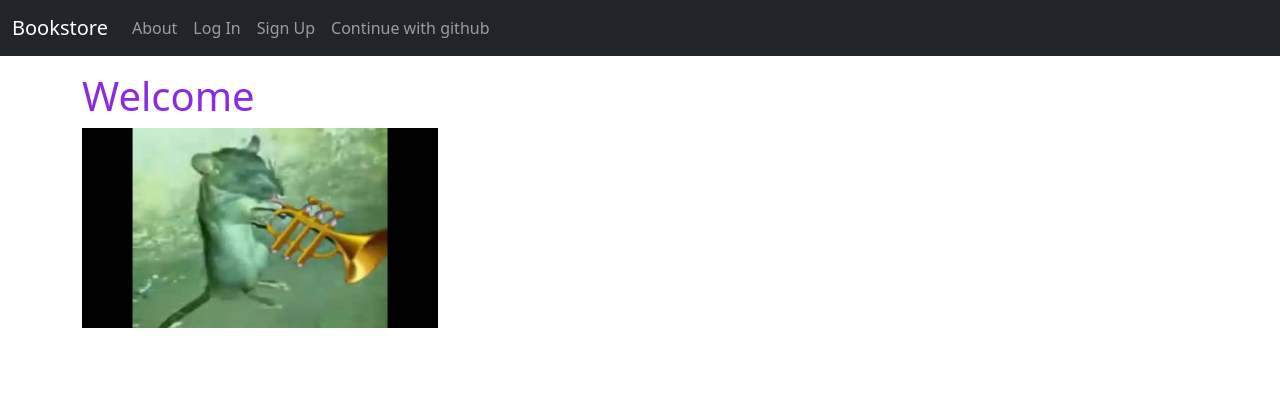
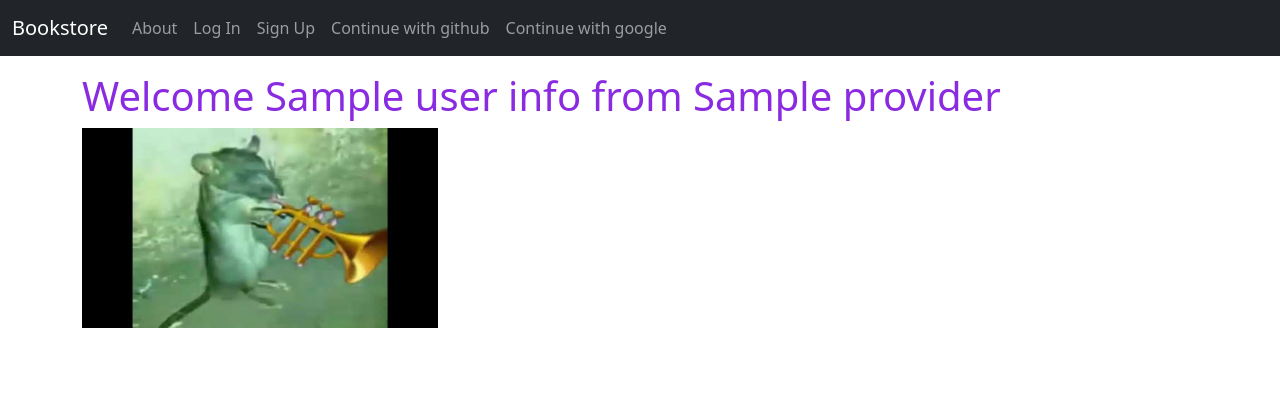
Before and after one commit to yaaa3ser/django-bookstore-app, a Django app: template templates/home.html in a window 1280 px wide. Shown: the top 420 px of the page. Run offline with Django 4.2, Linux system fonts and the light colour scheme; the template is opened without the code that fills it: most values are stand-ins (such as "Sample title", 1, 10 or a date in 2020); parts of the project's set-up code (start-up, migrations or seed data) failed here and were passed over; some libraries are stand-ins or nearby versions.

Commit message:
add google oauth

```diff
--- a/bookstore_management/settings.py
+++ b/bookstore_management/settings.py
@@ -48,6 +48,7 @@ INSTALLED_APPS = [
     'allauth.account',
     'allauth.socialaccount',
     'allauth.socialaccount.providers.github',
+    'allauth.socialaccount.providers.google',
     # local
     'accounts',
     'pages',
--- a/docker-compose.yml
+++ b/docker-compose.yml
@@ -4,7 +4,10 @@ services:
     build: .
     env_file:
       - .env
-    command: python manage.py runserver 0.0.0.0:8000
+    command: >
+      sh -c "python manage.py makemigrations &&
+             python manage.py migrate &&
+             python manage.py runserver 0.0.0.0:8000"
     volumes:
       - .:/code
     ports:
--- a/templates/_base.html
+++ b/templates/_base.html
@@ -35,6 +35,9 @@
                     <li class="nav-item">
                         <a class="nav-link" href="{% provider_login_url 'github' %}">Continue with github</a>
                     </li>
+                    <li class="nav-item">
+                        <a class="nav-link" href="{% provider_login_url 'google' %}">Continue with google</a>
+                    </li>
                     {% endif %}
                 </ul>
                 </div>
--- a/templates/home.html
+++ b/templates/home.html
@@ -3,6 +3,6 @@
 {% block title %}Home{% endblock title %}
 
 {% block content %}
-    <h1>Welcome {{user.username}}</h1>
+    <h1>Welcome {{user_info.name}} from {{provider}}</h1>
     <img class="bookcover" src="{% static 'images/3sfoor.jpg' %}" alt="bookcover">
 {% endblock content %}
```
Also changed, not shown: pages/views.py (+14 -1 lines).
